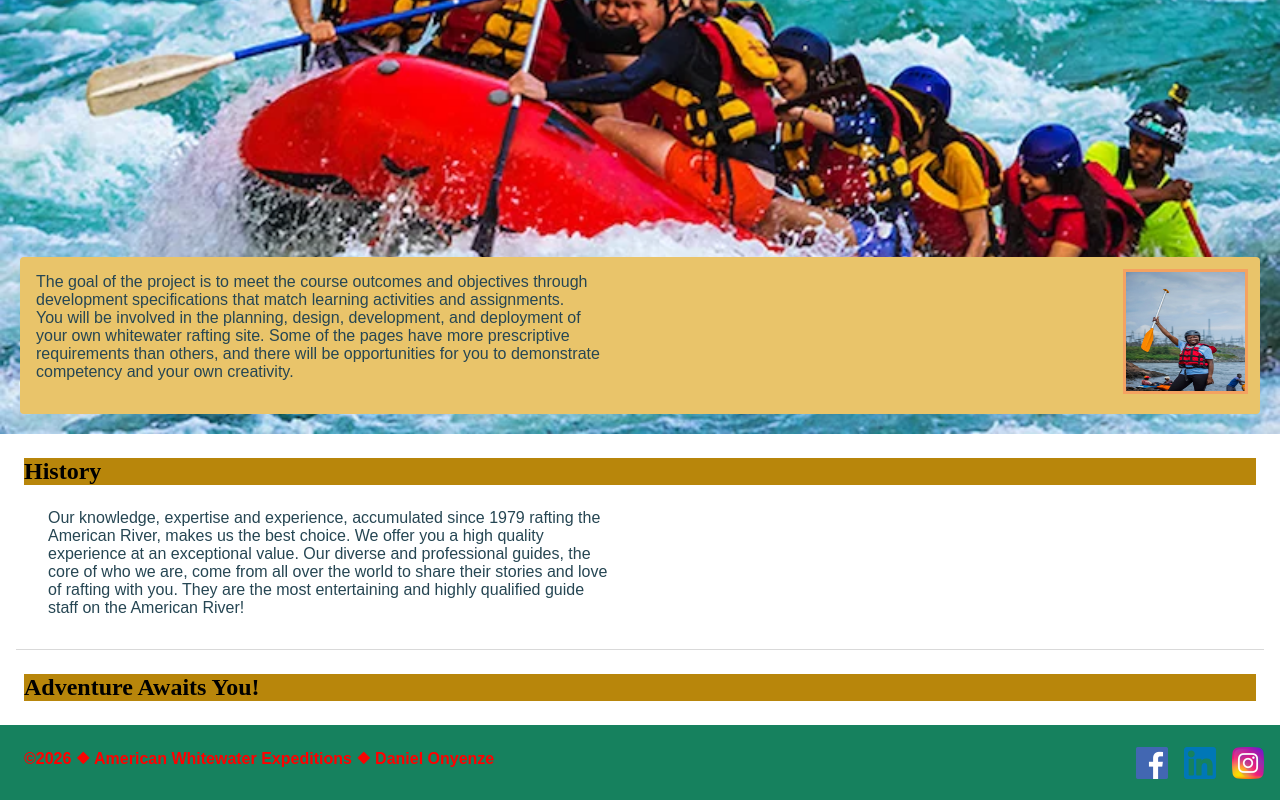
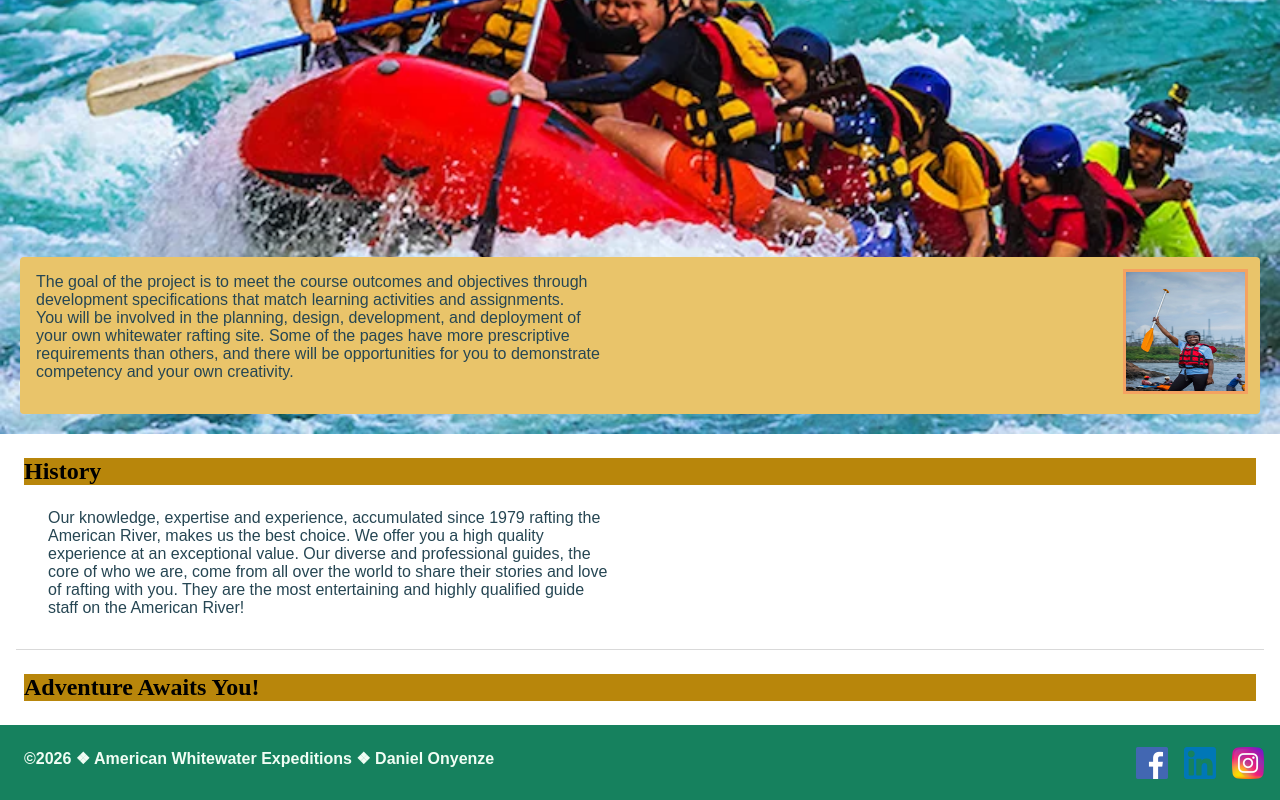
Before and after one commit to chiedochie47/wdd130, a plain HTML site: page wwr/about.html in a window 1280 px wide. Shown: the part 335-1135 px from the top of the page. Drawn offline with Linux system fonts and the light colour scheme.

Commit message:
updated footer text color

```diff
--- a/wwr/styles/rafting.css
+++ b/wwr/styles/rafting.css
@@ -165,7 +165,7 @@ footer {
 
 footer p {
   margin: 0 0 8px 0;
-  color: red;
+  color: #f0fdf4;
   font-weight: bold;
   text-align: center;
 }
```
